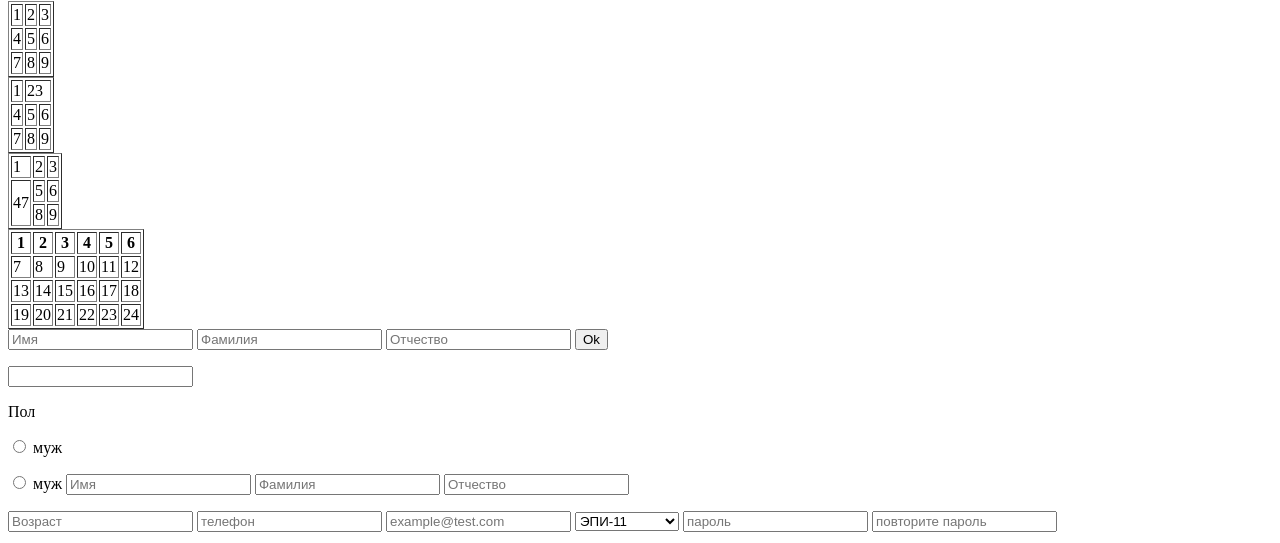
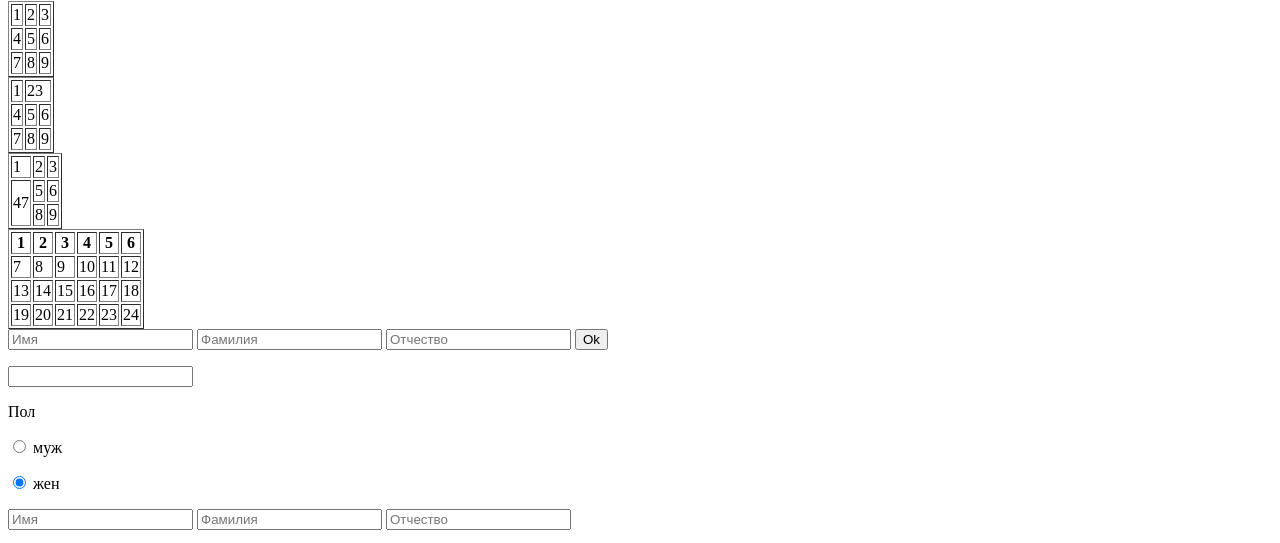
Before and after one commit to KotelnikovDS/Lab1, a plain HTML site: page index.html in a window 1280 px wide. Shown: the part 1405-1948 px from the top of the page. Drawn offline with Linux system fonts and the light colour scheme.

Commit message:
Update index.html

```diff
--- a/index.html
+++ b/index.html
@@ -148,8 +148,8 @@
 		</form>
 		<form>
 			<p>Пол</p>
-			<p><input name="pol" type="radio" value="male"> муж</p>
-                        <label><input name="pol" type="radio" value="male"> муж</label>
+			<label><input name="pol" type="radio" value="male"> муж</label>
+			<p><input name="pol" type="radio" value="female" checked> жен</p>
 			<input type="text" min="3" required placeholder="Имя">
 			<input type="text" min="3" required placeholder="Фамилия">
 			<input type="text" min="3" placeholder="Отчество">
```
